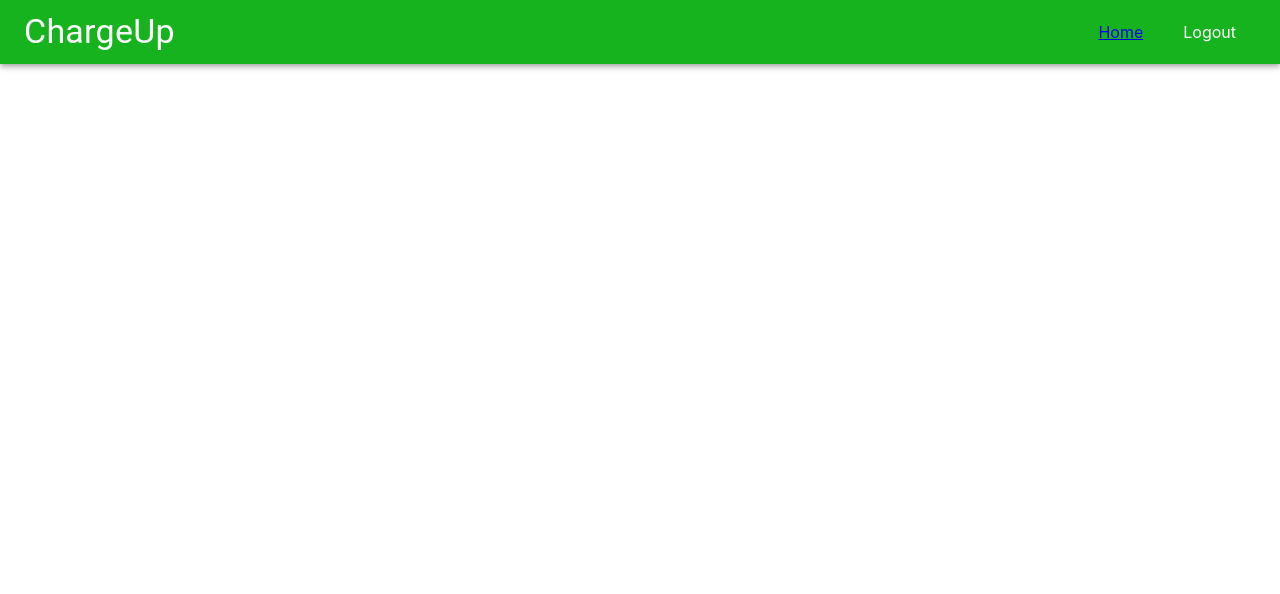
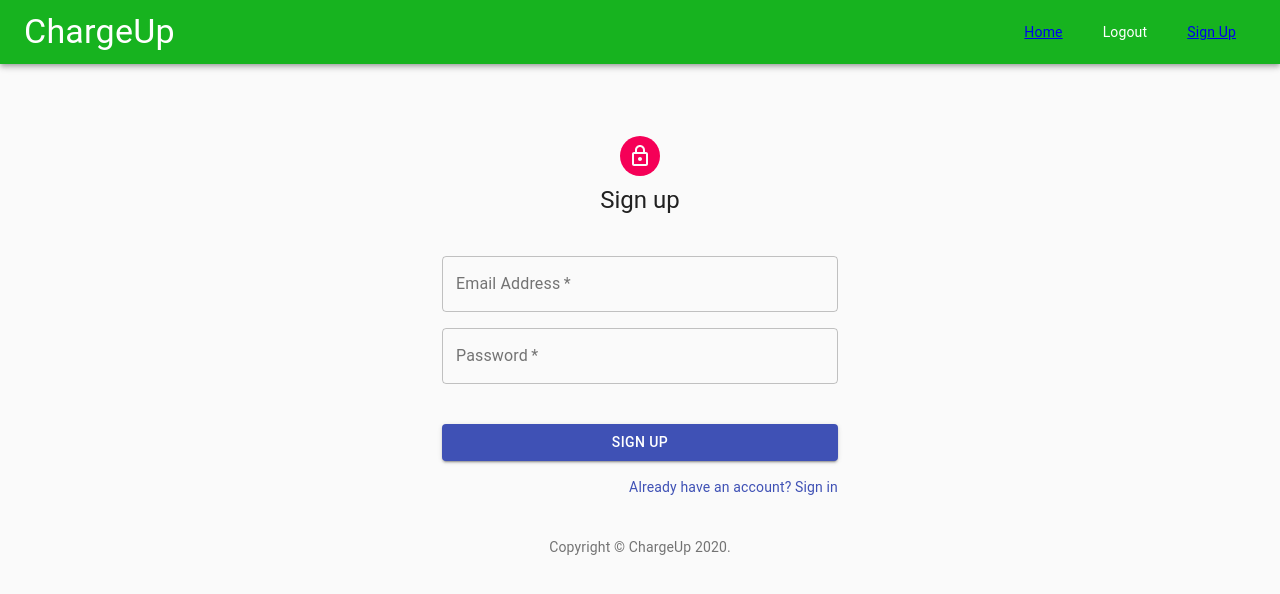
Before and after one commit to hbrashid/ChargeUp, a React (Create React App) app: page /signup in a window 1280 px wide. Shown: the top 594 px of the page. Built offline with nearby package versions, Linux system fonts and the light colour scheme.

Commit message:
added signup biolerplate

```diff
--- a/src/Router.js
+++ b/src/Router.js
@@ -3,6 +3,7 @@
 import cookie from 'cookie'
 import App from './components/Card'
 import Login from './components/Login/login'
+import SignUp from './components/Login/signup'
 // import App from './App'
 
 // Write checkAuth function here
@@ -29,6 +30,7 @@
 const Router = () => {
     return (
         <Switch>
+            <Route path="/signup" component={SignUp} />
             <Route path="/login" component={Login} />
             <ProtectedRoute exact path="/" component={App} />
 
--- a/src/components/Login/login.js
+++ b/src/components/Login/login.js
@@ -4,7 +4,7 @@
 
 class App extends Component {
   state = {
-    username: "",
+    email: "",
     password: "",
   };
 
@@ -32,8 +32,8 @@
               required
               onChange={this.handleTextChange}
               value={this.state.username}
-              name="username"
-              label="Username"
+              name="email"
+              label="email"
               type="text"
             />
             <TextField
@@ -41,7 +41,7 @@
               onChange={this.handleTextChange}
               value={this.state.password}
               name="password"
-              label="Password"
+              label="password"
               type="password"
             />
             <Button
--- /dev/null
+++ b/src/components/Login/signup.js
@@ -0,0 +1,115 @@
+import React from 'react';
+import Avatar from '@material-ui/core/Avatar';
+import Button from '@material-ui/core/Button';
+import CssBaseline from '@material-ui/core/CssBaseline';
+import TextField from '@material-ui/core/TextField';
+import Link from '@material-ui/core/Link';
+import Grid from '@material-ui/core/Grid';
+import Box from '@material-ui/core/Box';
+import LockOutlinedIcon from '@material-ui/icons/LockOutlined';
+import Typography from '@material-ui/core/Typography';
+import { makeStyles } from '@material-ui/core/styles';
+import Container from '@material-ui/core/Container';
+
+function Copyright() {
+  return (
+    <Typography variant="body2" color="textSecondary" align="center">
+      {'Copyright © '}
+      <Link color="inherit" href="https://material-ui.com/">
+        ChargeUp
+      </Link>{' '}
+      {new Date().getFullYear()}
+      {'.'}
+    </Typography>
+  );
+}
+
+const useStyles = makeStyles((theme) => ({
+  paper: {
+    marginTop: theme.spacing(8),
+    display: 'flex',
+    flexDirection: 'column',
+    alignItems: 'center',
+  },
+  avatar: {
+    margin: theme.spacing(1),
+    backgroundColor: theme.palette.secondary.main,
+  },
+  form: {
+    width: '100%', // Fix IE 11 issue.
+    marginTop: theme.spacing(3),
+  },
+  submit: {
+    margin: theme.spacing(3, 0, 2),
+  },
+}));
+
+export default function SignUp() {
+  const classes = useStyles();
+
+  return (
+    <Container component="main" maxWidth="xs">
+      <CssBaseline />
+      <div className={classes.paper}>
+        <Avatar className={classes.avatar}>
+          <LockOutlinedIcon />
+        </Avatar>
+        <Typography component="h1" variant="h5">
+          Sign up
+        </Typography>
+        <form className={classes.form} noValidate>
+          <Grid container spacing={2}>
+            <Grid item xs={12} sm={6}>
+
+            </Grid>
+            <Grid item xs={12}>
+              <TextField
+                variant="outlined"
+                required
+                fullWidth
+                id="email"
+                label="Email Address"
+                name="email"
+                autoComplete="email"
+              />
+            </Grid>
+            <Grid item xs={12}>
+              <TextField
+                variant="outlined"
+                required
+                fullWidth
+                name="password"
+                label="Password"
+                type="password"
+                id="password"
+                autoComplete="current-password"
+              />
+            </Grid>
+            <Grid item xs={12}>
+
+            </Grid>
+          </Grid>
+          <Button
+            type="submit"
+            fullWidth
+            variant="contained"
+            color="primary"
+            className={classes.submit}
+          >
+            Sign Up
+          </Button>
+          <Grid container justify="flex-end">
+            <Grid item>
+              <Link href="#" variant="body2">
+                Already have an account? Sign in
+              </Link>
+            </Grid>
+          </Grid>
+        </form>
+      </div>
+      <Box mt={5}>
+        <Copyright />
+      </Box>
+    </Container>
+  );
+}
--- a/src/components/NavBar.js
+++ b/src/components/NavBar.js
@@ -47,6 +47,9 @@
                         }}>
                         Logout
                     </li>
+                    <li className="nav-list-item">
+                        <Link to="/signup">Sign Up</Link>
+                    </li>
                 </ul>
           {/* <Button color="inherit"></Button> */}
         </Toolbar>
```
